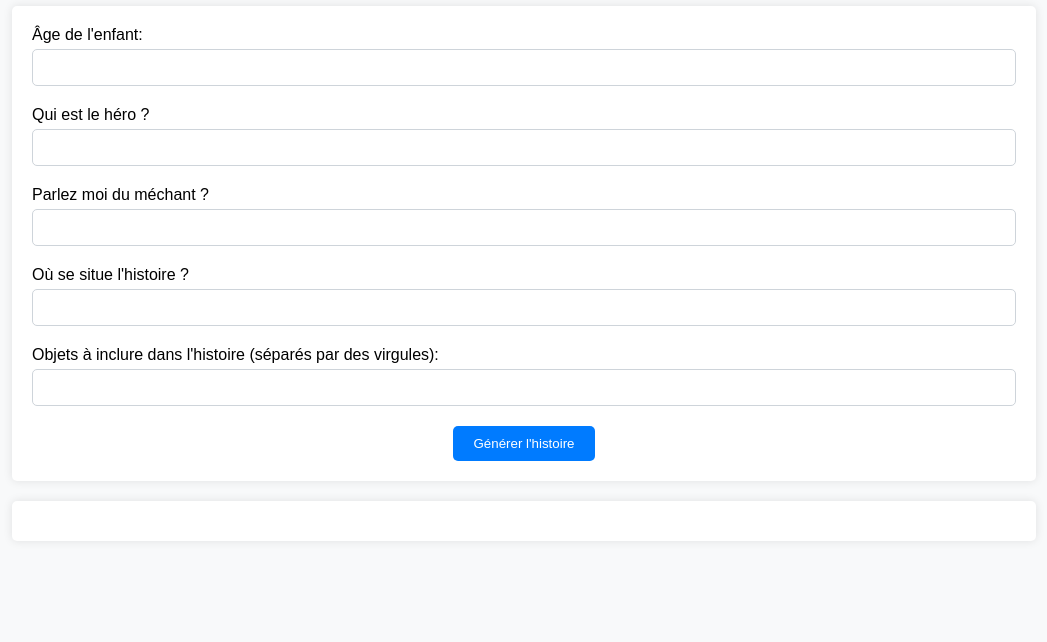
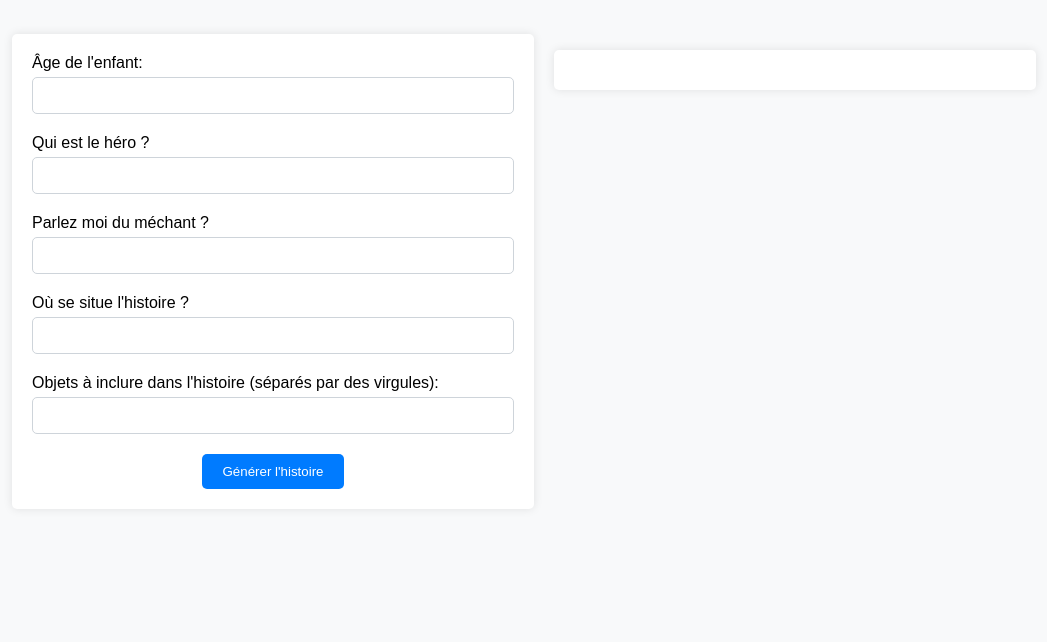
Before and after one commit to lborie/pere-bodul, a plain HTML site: page index.html in a window 1280 px wide. Shown: the part 158-800 px from the top of the page, without its empty margins (116-1163 px from the left). Drawn offline with Linux system fonts and the light colour scheme.

Commit message:
feat: UX

```diff
--- a/index.html
+++ b/index.html
@@ -17,9 +17,20 @@
         }
 
         .container {
+            display: flex;
+            justify-content: space-between;
             width: 80%;
             margin: auto;
             padding: 20px;
+        }
+
+        #storyForm {
+            flex: 1;
+            margin-right: 20px;
+        }
+
+        #storyContainer {
+            flex: 1;
         }
 
         h1 {
@@ -77,9 +88,8 @@
 </head>
 
 <body>
+<h1>Père Bodul</h1>
 <div class="container">
-    <h1>Père Bodul</h1>
-
     <form id="storyForm">
         <label for="age">Âge de l'enfant:</label>
         <input type="number" id="age" name="age">
@@ -94,8 +104,10 @@
         <input type="submit" value="Générer l'histoire">
     </form>
 
-    <h2 id="storyTitle" style="display: none;">Votre histoire:</h2>
-    <p id="story"></p>
+    <div id="storyContainer">
+        <h2 id="storyTitle" style="display: none;">Votre histoire:</h2>
+        <p id="story"></p>
+    </div>
 </div>
 
 <script>
```
